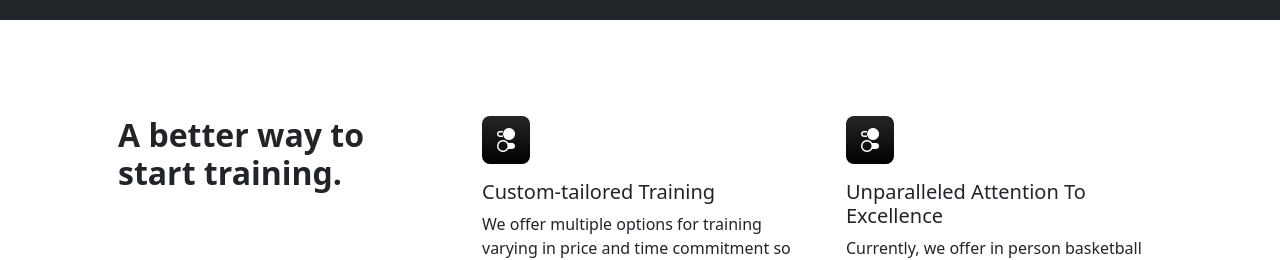
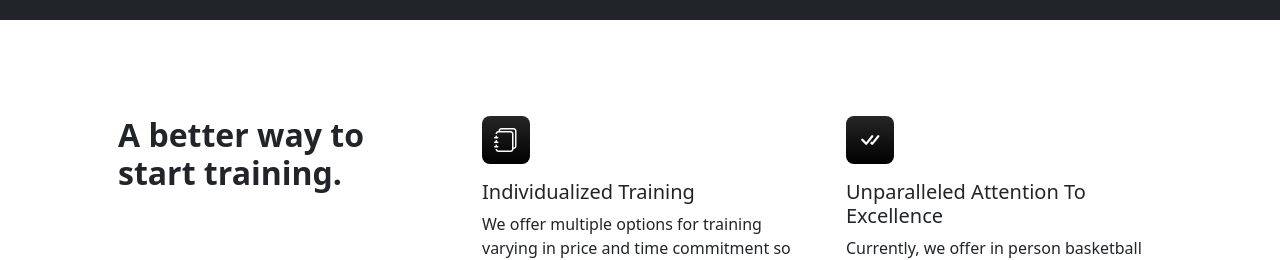
Before and after one commit to RoryDeken/1percent, a website: page index.html in a window 1280 px wide. Shown: the part 1160-1420 px from the top of the page. Drawn offline with nearby package versions, Linux system fonts and the light colour scheme.

Commit message:
Update index.html

```diff
--- a/index.html
+++ b/index.html
@@ -109,16 +109,16 @@
                         <div class="row gx-5 row-cols-1 row-cols-md-2">
                             <div class="col mb-5 mb-md-0 h-100">
                                 <div class="feature bg-primary bg-gradient text-white rounded-3 mb-3">
-                                    <i class="bi bi-toggles2"></i>
+                                    <i class="bi bi-journals"></i>
                                 </div>
-                                <h2 class="h5">Custom-tailored Training</h2>
+                                <h2 class="h5">Individualized Training</h2>
                                 <p class="mb-0">
                                   We offer multiple options for training varying in price and time commitment so you can choose an option that works best for you!
                                 </p>
                             </div>
                             <div class="col h-100">
                                 <div class="feature bg-primary bg-gradient text-white rounded-3 mb-3">
-                                    <i class="bi bi-toggles2"></i>
+                                    <i class="bi bi-check-all"></i>
                                 </div>
                                 <h2 class="h5">Unparalleled Attention To Excellence</h2>
                                 <p class="mb-0">
```
